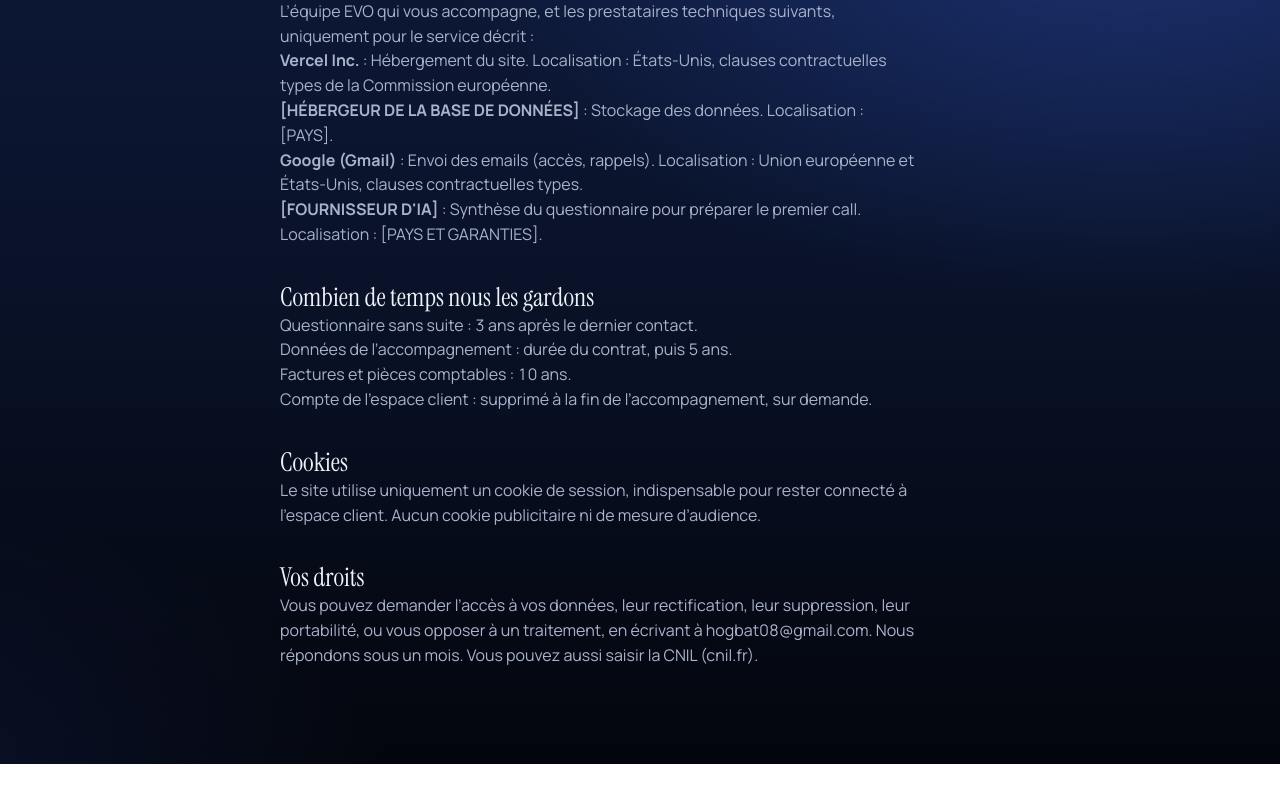
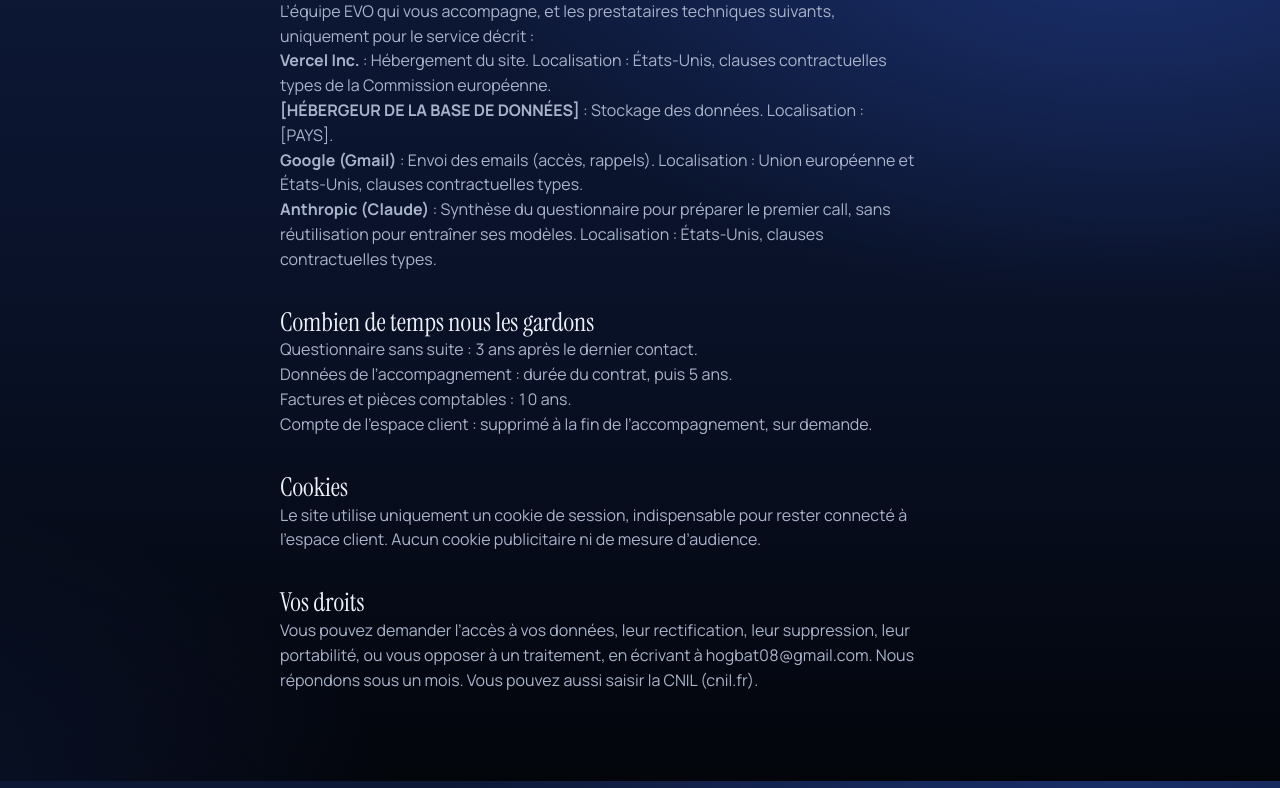
Before and after one commit to baptiste-hoguet/evo-onboarding, a Next.js app: page /confidentialite in a window 1280 px wide. Shown: the part 819-1607 px from the top of the page. Before the commit the page ends 1583 px from the top, so only its background shows below. Built offline with nearby package versions, Linux system fonts and the light colour scheme.

Commit message:
Confidentialité : Claude (Anthropic) comme fournisseur d'IA
Co-Authored-By: Claude Opus 5.5 <noreply@anthropic.com>
Claude-Session: https://claude.ai/code/session_01Bdd3ewDnMfsc4ddiCa5WvB

```diff
--- a/src/app/confidentialite/page.tsx
+++ b/src/app/confidentialite/page.tsx
@@ -7,7 +7,7 @@ const SOUS_TRAITANTS: [string, string, string][] = [
   ["Vercel Inc.", "Hébergement du site", "États-Unis, clauses contractuelles types de la Commission européenne"],
   ["[HÉBERGEUR DE LA BASE DE DONNÉES]", "Stockage des données", "[PAYS]"],
   ["Google (Gmail)", "Envoi des emails (accès, rappels)", "Union européenne et États-Unis, clauses contractuelles types"],
-  ["[FOURNISSEUR D'IA]", "Synthèse du questionnaire pour préparer le premier call", "[PAYS ET GARANTIES]"],
+  ["Anthropic (Claude)", "Synthèse du questionnaire pour préparer le premier call, sans réutilisation pour entraîner ses modèles", "États-Unis, clauses contractuelles types"],
 ];
 
 export default function Confidentialite() {
```
